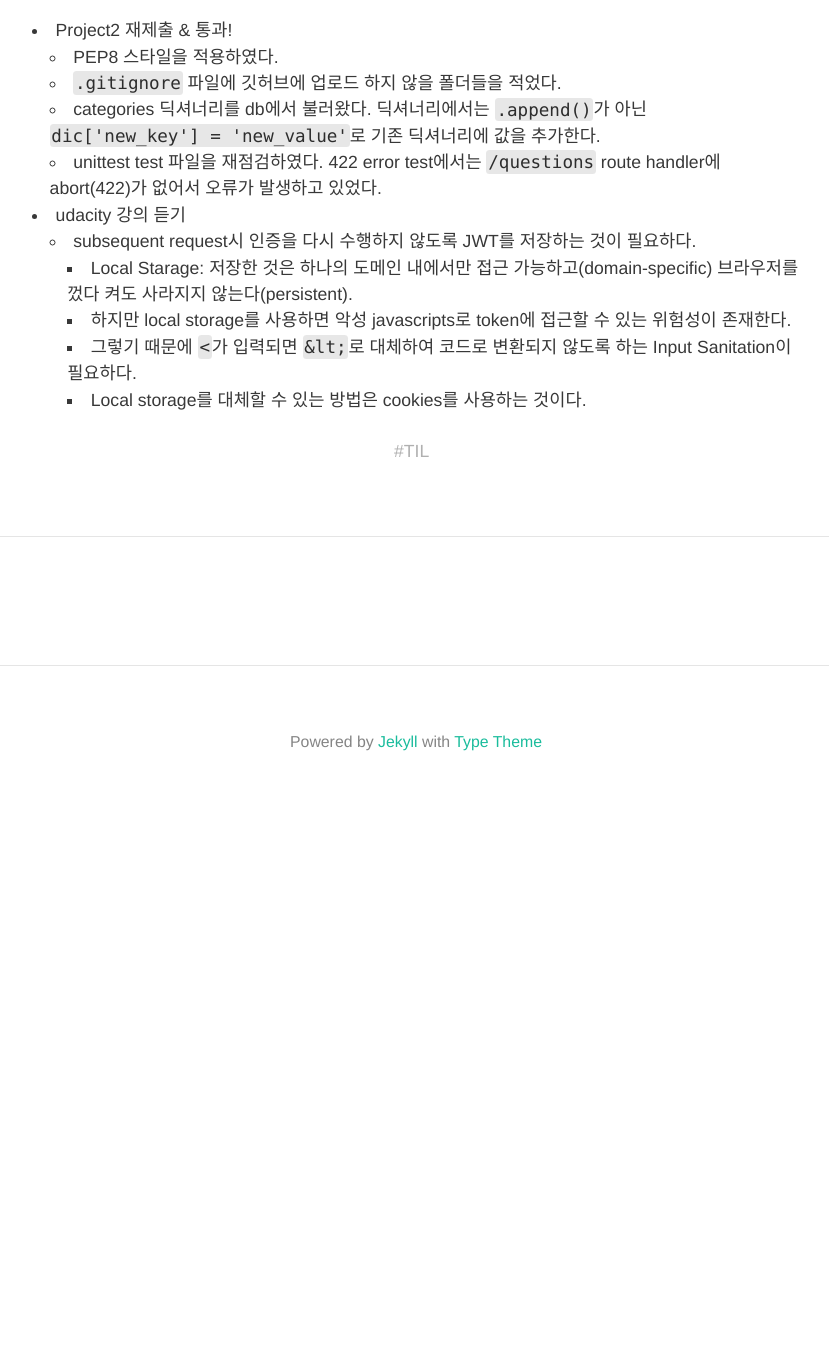
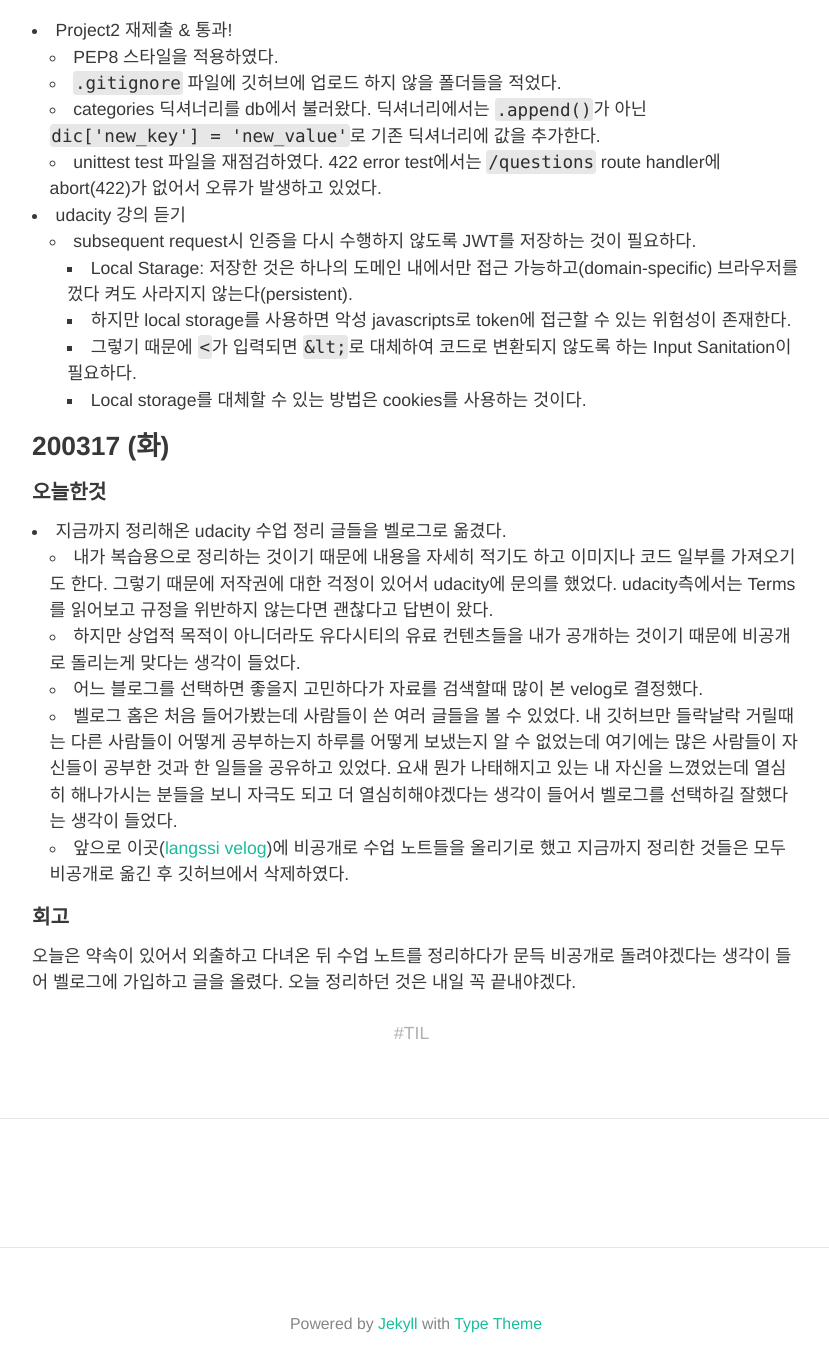
Before and after one commit to HyunlangBan/hyunlangban.github.io, a Jekyll site: the page built from _posts/TIL/2020-03-17-week-til.md, in a window 1280 px wide and 1400 px high, scrolled down 427 px. Shown: the top 1372 px of the window, without its empty margins (224-1053 px from the left). Built offline with Jekyll 4.4.1, drawn with Linux system fonts in a browser that asks for light colours; nearby versions of some CDN libraries; some web fonts are replaced; comment, search, counter and statistics services are not loaded; before the commit the page ends 1244 px from its top, so only the background shows below that.

Commit message:
200317 TIL 작성

```diff
--- a/_posts/TIL/2020-03-17-week-til.md
+++ b/_posts/TIL/2020-03-17-week-til.md
@@ -16,3 +16,15 @@ title: 200316-200322 TIL
     - 하지만 local storage를 사용하면 악성 javascripts로 token에 접근할 수 있는 위험성이 존재한다.
     - 그렇기 때문에 `<`가 입력되면 `&lt;`로 대체하여 코드로 변환되지 않도록 하는 Input Sanitation이 필요하다.
     - Local storage를 대체할 수 있는 방법은 cookies를 사용하는 것이다.
+
+### 200317 (화)
+#### 오늘한것
+- 지금까지 정리해온 udacity 수업 정리 글들을 벨로그로 옮겼다.
+  - 내가 복습용으로 정리하는 것이기 때문에 내용을 자세히 적기도 하고 이미지나 코드 일부를 가져오기도 한다. 그렇기 때문에 저작권에 대한 걱정이 있어서 udacity에 문의를 했었다. udacity측에서는 Terms를 읽어보고 규정을 위반하지 않는다면 괜찮다고 답변이 왔다.
+  - 하지만 상업적 목적이 아니더라도 유다시티의 유료 컨텐츠들을 내가 공개하는 것이기 때문에 비공개로 돌리는게 맞다는 생각이 들었다.
+  - 어느 블로그를 선택하면 좋을지 고민하다가 자료를 검색할때 많이 본 velog로 결정했다.
+  - 벨로그 홈은 처음 들어가봤는데 사람들이 쓴 여러 글들을 볼 수 있었다. 내 깃허브만 들락날락 거릴때는 다른 사람들이 어떻게 공부하는지 하루를 어떻게 보냈는지 알 수 없었는데 여기에는 많은 사람들이 자신들이 공부한 것과 한 일들을 공유하고 있었다. 요새 뭔가 나태해지고 있는 내 자신을 느꼈었는데 열심히 해나가시는 분들을 보니 자극도 되고 더 열심히해야겠다는 생각이 들어서 벨로그를 선택하길 잘했다는 생각이 들었다.
+  - 앞으로 이곳([langssi velog](https://velog.io/@langssi))에 비공개로 수업 노트들을 올리기로 했고 지금까지 정리한 것들은 모두 비공개로 옮긴 후 깃허브에서 삭제하였다.
+
+#### 회고
+오늘은 약속이 있어서 외출하고 다녀온 뒤 수업 노트를 정리하다가 문득 비공개로 돌려야겠다는 생각이 들어 벨로그에 가입하고 글을 올렸다. 오늘 정리하던 것은 내일 꼭 끝내야겠다.
```
